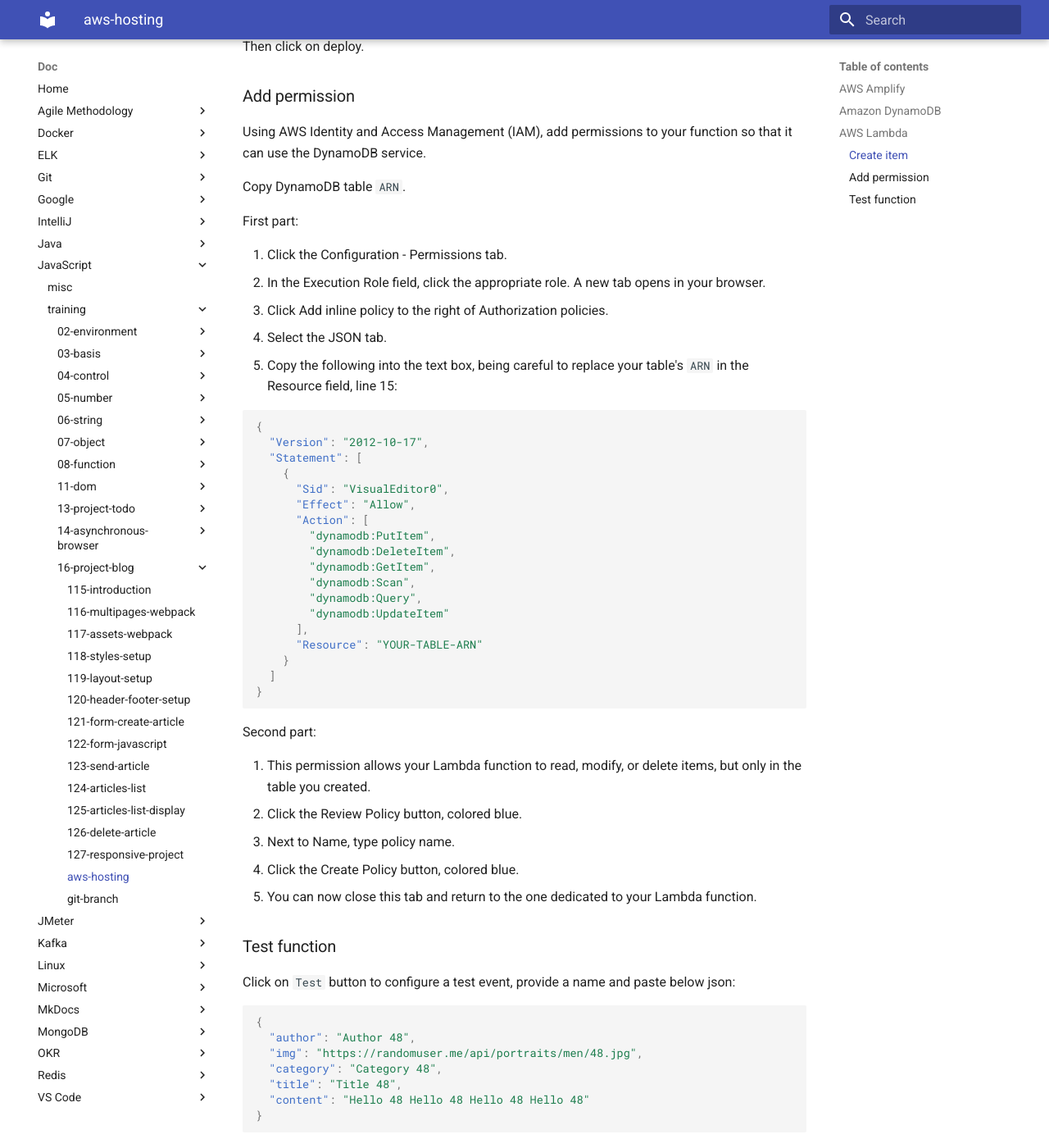
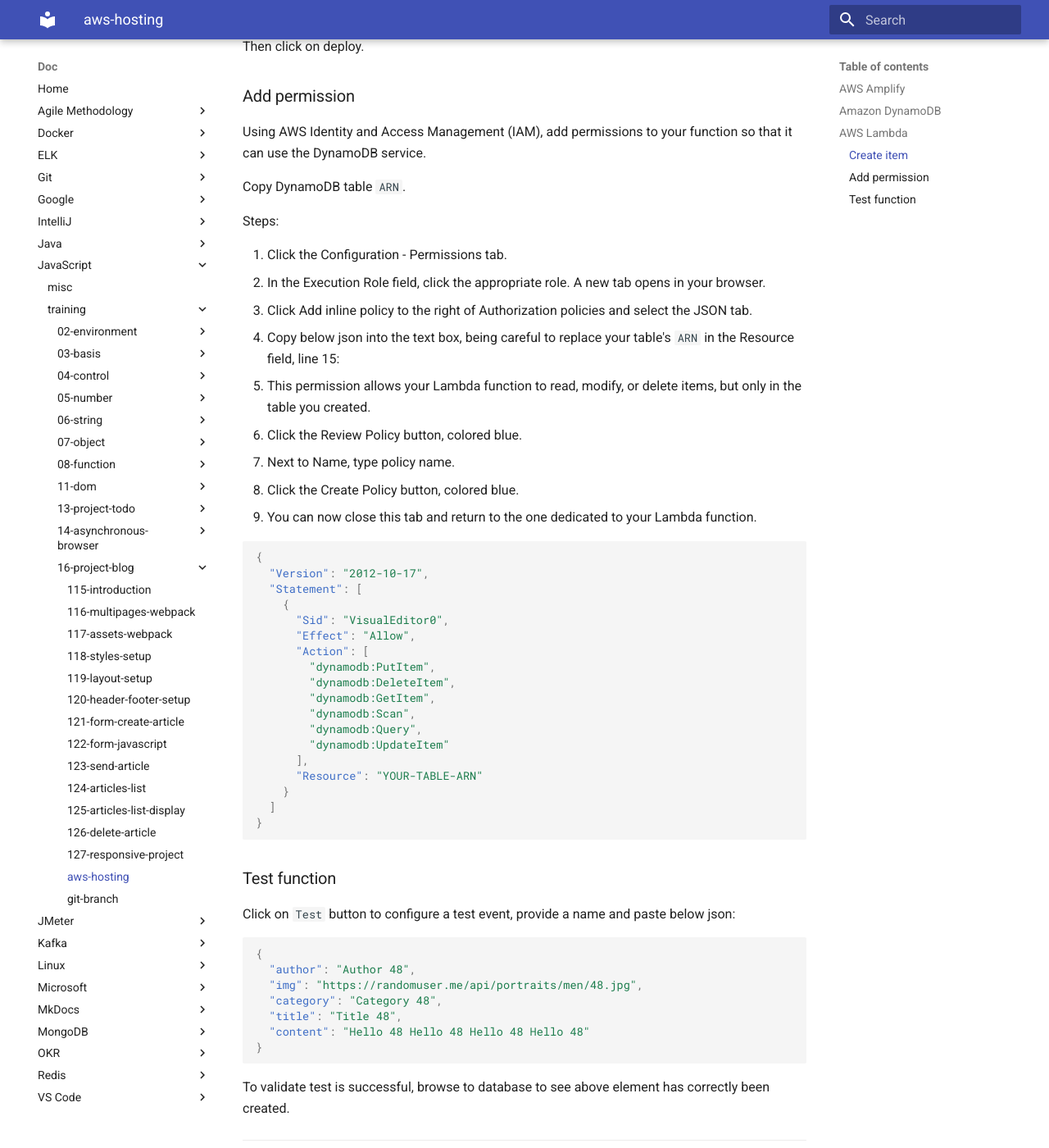
Before and after one commit to oldu73/doc, an MkDocs documentation site: the page built from docs/javascript/training/16-project-blog/aws-hosting.md, in a window 1280 px wide and 1400 px high, scrolled down 2037 px. Shown: the whole window at 82% size. Built offline with MkDocs 1.6.1 and Material for MkDocs 9.7.7, drawn with Linux system fonts in a browser that asks for light colours; some of the changed lines change nothing that is shown; some of the changed text lies outside the part shown.

Commit message:
js training blog project aws lambda to create item fix

````diff
--- a/docs/javascript/training/16-project-blog/aws-hosting.md
+++ b/docs/javascript/training/16-project-blog/aws-hosting.md
@@ -57,7 +57,7 @@
   );
   // Create JSON object with parameters for DynamoDB and store in a variable
   let params = {
-    TableName: "blog-001-002-database-001",
+    TableName: "YOUR-TABLE-NAME",
     Item: {
       id: id,
       author: event.author,
@@ -87,13 +87,17 @@
 
 Copy DynamoDB table `ARN`.
 
-First part:
+Steps:
 
 1. Click the Configuration - Permissions tab.
 2. In the Execution Role field, click the appropriate role. A new tab opens in your browser.
-3. Click Add inline policy to the right of Authorization policies.
-4. Select the JSON tab.
-5. Copy the following into the text box, being careful to replace your table's `ARN` in the Resource field, line 15:
+3. Click Add inline policy to the right of Authorization policies and select the JSON tab.
+4. Copy below json into the text box, being careful to replace your table's `ARN` in the Resource field, line 15:
+5. This permission allows your Lambda function to read, modify, or delete items, but only in the table you created.
+6. Click the Review Policy button, colored blue.
+7. Next to Name, type policy name.
+8. Click the Create Policy button, colored blue.
+9. You can now close this tab and return to the one dedicated to your Lambda function.
 
 ```json
 {
@@ -116,14 +120,6 @@
 }
 ```
 
-Second part:
-
-1. This permission allows your Lambda function to read, modify, or delete items, but only in the table you created.
-2. Click the Review Policy button, colored blue.
-3. Next to Name, type policy name.
-4. Click the Create Policy button, colored blue.
-5. You can now close this tab and return to the one dedicated to your Lambda function.
-
 ### Test function
 
 Click on `Test` button to configure a test event, provide a name and paste below json:
````
